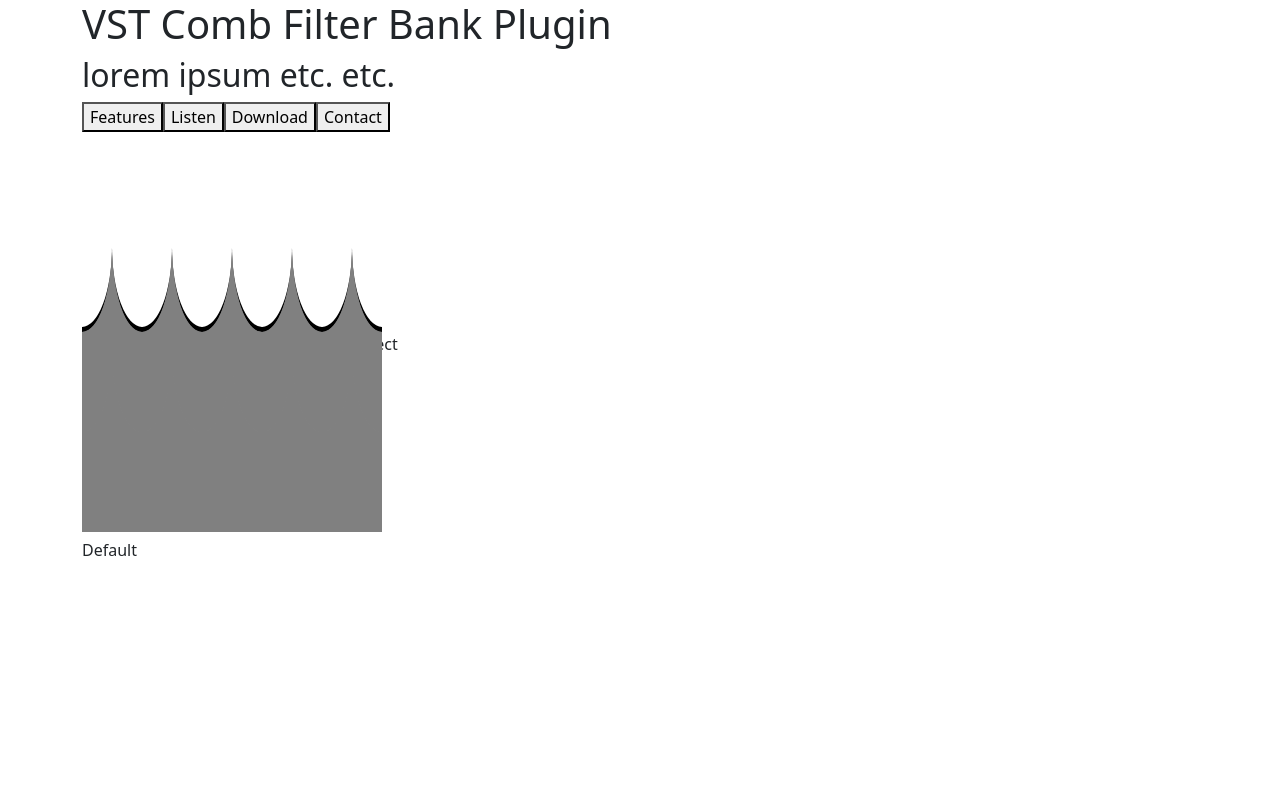
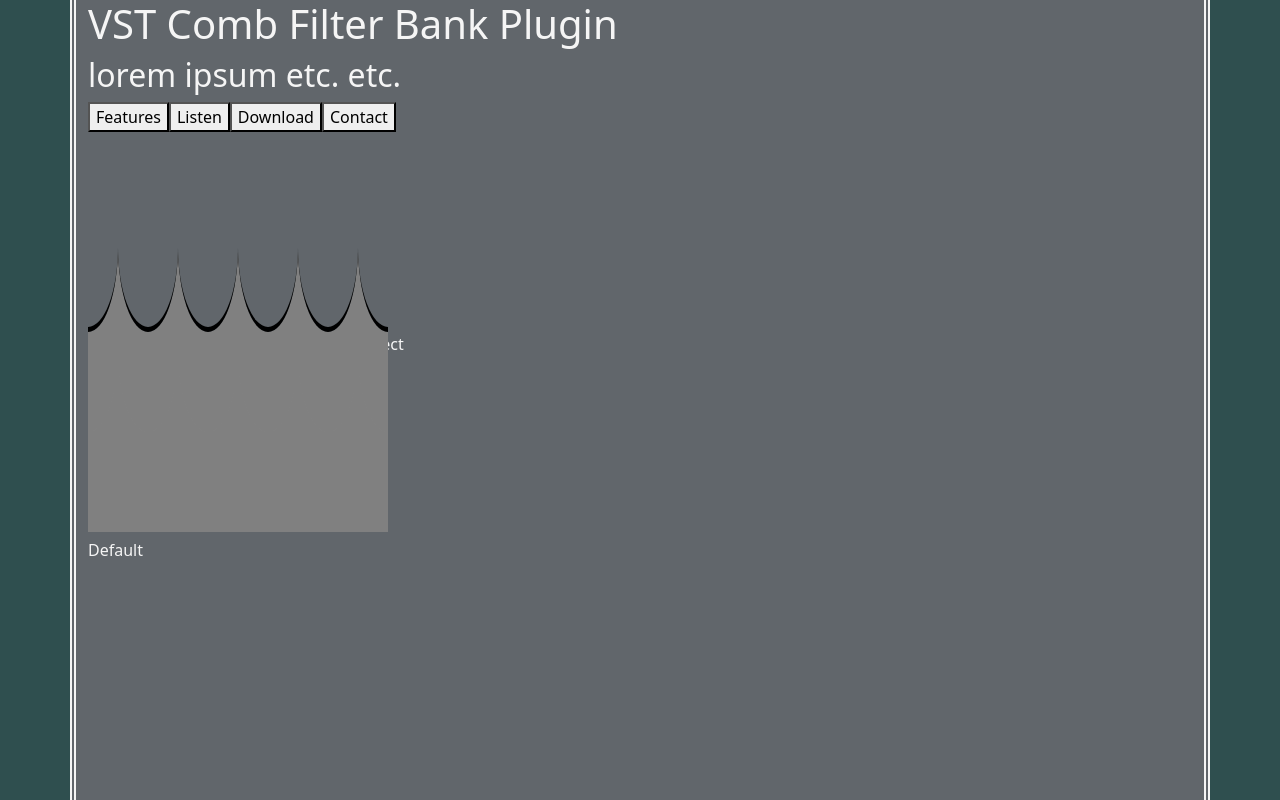
Before and after one commit to aaronminnick/capstone-vst-plugin-webpage, a React (Create React App) app: page / in a window 1280 px wide. Built offline with nearby package versions, Linux system fonts and the light colour scheme.

Commit message:
fix various esling warnings

```diff
--- a/src/components/HeaderButton.js
+++ b/src/components/HeaderButton.js
@@ -17,6 +17,7 @@ function HeaderButton(props) {
   );
 }
 
+// eslint-disable-next-line
 HeaderButton = connect()(HeaderButton);
 
 export default HeaderButton;
--- a/src/components/SlidingInfoPane.js
+++ b/src/components/SlidingInfoPane.js
@@ -61,6 +61,7 @@ const mapStateToProps = state => {
   }
 };
 
+// eslint-disable-next-line
 SildingInfoPane = connect(mapStateToProps)(SildingInfoPane);
 
 export default SildingInfoPane;
--- a/src/index.css
+++ b/src/index.css
@@ -1,3 +1,15 @@
+body {
+  background-color: darkslategrey;
+  color: whitesmoke;
+}
+
+.container {
+  background-color: rgb(97, 102, 107);
+  border: 6px whitesmoke;
+  border-style: none double none double;
+  height: 100vh;
+}
+
 .teeth {
   position: relative;
   transform: translateY(-200px);
--- a/src/reducers/content-reducer.js
+++ b/src/reducers/content-reducer.js
@@ -1,20 +1,18 @@
 import * as a from '../actions/ActionTypes';
 
-export default (state = {}, action) => {
+const contentReducer = (state = {}, action) => {
   switch (action.type) {
     case a.CONTENT_FEATURES:
       return {...state, infoPaneContent: "Features"}
-      break;
     case a.CONTENT_LISTEN:
       return {...state, infoPaneContent: "Listen"}
-      break;
     case a.CONTENT_DOWNLOAD:
       return {...state, infoPaneContent: "Download"}
-      break;
     case a.CONTENT_CONTACT:
       return {...state, infoPaneContent: "Contact"}
-      break;
     default:
       return state;
   }
 }
+
+export default contentReducer;
```
